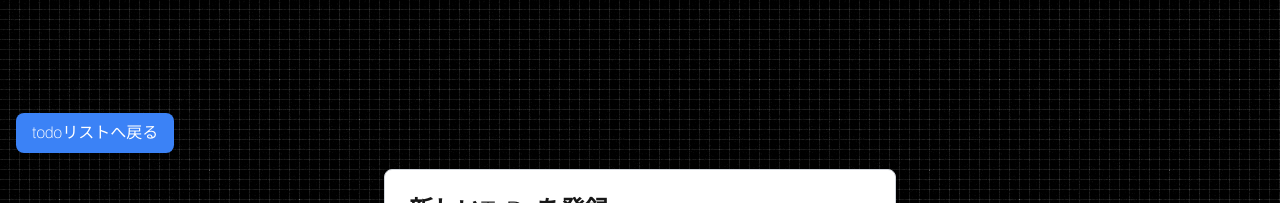
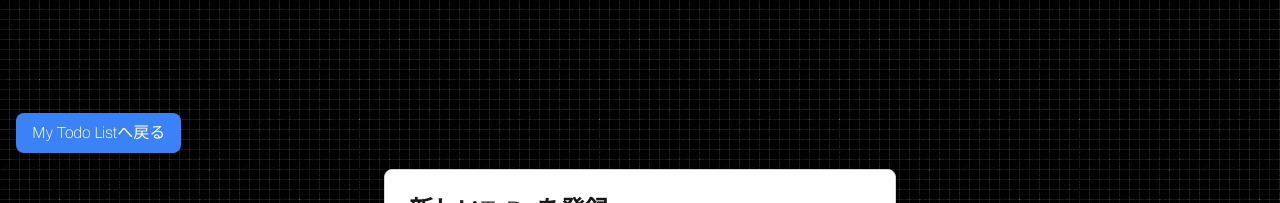
Before and after one commit to shimauma0312/TaNaRi-Chan, a Next.js app in the folder src/: page /dashboard/todoList/register in a window 1280 px wide. Shown: the top 203 px of the page. Built offline with nearby package versions, Linux system fonts and the light colour scheme.

Commit message:
登録フォームのボタンの遷移先を/todoListに変更

```diff
--- a/src/app/dashboard/todoList/register/page.tsx
+++ b/src/app/dashboard/todoList/register/page.tsx
@@ -21,12 +21,12 @@ export default function RegisterForm() {
 
   return (
     <div className="flex flex-col items-center justify-center min-h-screen px-4">
-      {/* todoリスト画面へ戻るボタン */}
+      {/* My Todo Listへ戻るボタン */}
       <button
         onClick={() => router.push("/todoList")}
         className="self-start mb-4 px-4 py-2 bg-blue-500 text-white rounded-lg hover:bg-blue-600 transition"
       >
-        todoリストへ戻る
+        My Todo Listへ戻る
       </button>
 
       {/* フォーム */}
```
